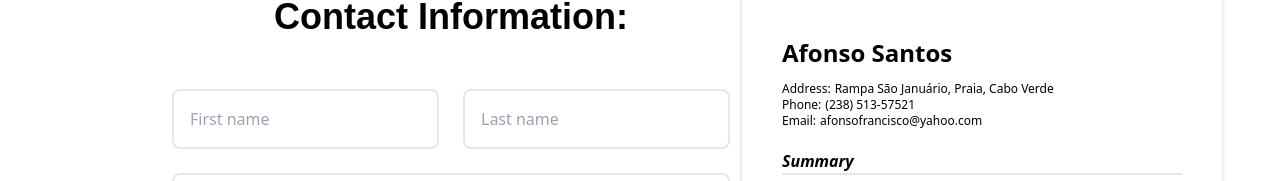
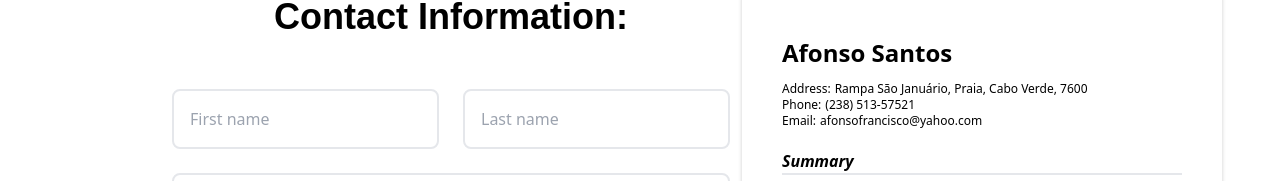
Before and after one commit to lmreineer/cv-maker, a React (Create React App) app: page / in a window 1280 px wide. Shown: the part 157-338 px from the top of the page. Built offline with nearby package versions, Linux system fonts and the light colour scheme.

Commit message:
Add address inputter

```diff
--- a/src/components/Main.js
+++ b/src/components/Main.js
@@ -6,12 +6,22 @@ const Main = () => {
     const [firstNameInput, setFirstNameInput] = useState("");
     const [lastNameInput, setLastNameInput] = useState("");
     const [professionInput, setProfessionInput] = useState("");
-    const [addressInput, setAddressInput] = useState("");
+    const [countryInput, setCountryInput] = useState("");
+    const [cityInput, setCityInput] = useState("");
+    const [stateProvinceInput, setStateProvinceInput] = useState("");
+    const [zipCodeInput, setZipCodeInput] = useState("");
     const [phoneInput, setPhoneInput] = useState("");
     const [emailInput, setEmailInput] = useState("");
 
     const capitaliseFirstLetter = (input) => {
         return input.charAt(0).toUpperCase() + input.slice(1);
+    };
+
+    const capitalizeFirstLetterOfEachWord = (input) => {
+        // capitalize first letter of each word
+        return input.replace(/(^\w{1})|(\s+\w{1})/g, (letter) =>
+            letter.toUpperCase()
+        );
     };
 
     return (
@@ -20,7 +30,10 @@ const Main = () => {
                 setFirstNameInput={setFirstNameInput}
                 setLastNameInput={setLastNameInput}
                 setProfessionInput={setProfessionInput}
-                setAddressInput={setAddressInput}
+                setCountryInput={setCountryInput}
+                setCityInput={setCityInput}
+                setStateProvinceInput={setStateProvinceInput}
+                setZipCodeInput={setZipCodeInput}
                 setPhoneInput={setPhoneInput}
                 setEmailInput={setEmailInput}
             />
@@ -28,7 +41,10 @@ const Main = () => {
                 firstNameInput={capitaliseFirstLetter(firstNameInput)}
                 lastNameInput={capitaliseFirstLetter(lastNameInput)}
                 professionInput={capitaliseFirstLetter(professionInput)}
-                addressInput={capitaliseFirstLetter(addressInput)}
+                countryInput={capitalizeFirstLetterOfEachWord(countryInput)}
+                cityInput={capitalizeFirstLetterOfEachWord(cityInput)}
+                stateProvinceInput={capitalizeFirstLetterOfEachWord(stateProvinceInput)}
+                zipCodeInput={capitalizeFirstLetterOfEachWord(zipCodeInput)}
                 phoneInput={capitaliseFirstLetter(phoneInput)}
                 emailInput={capitaliseFirstLetter(emailInput)}
             />
--- a/src/components/form/HeadingForm.js
+++ b/src/components/form/HeadingForm.js
@@ -4,7 +4,10 @@ const Heading = ({
     setFirstNameInput,
     setLastNameInput,
     setProfessionInput,
-    setAddressInput,
+    setCountryInput,
+    setCityInput,
+    setStateProvinceInput,
+    setZipCodeInput,
     setPhoneInput,
     setEmailInput,
 }) => {
@@ -75,9 +78,21 @@ const Heading = ({
         setProfessionInput(e.target.value);
     };
 
-    // const inputAddress = (e) => {
-    //     setAddressInput(e.target.value);
-    // };
+    const inputCountry = (e) => {
+        setCountryInput(e.target.value);
+    };
+
+    const inputCity = (e) => {
+        setCityInput(e.target.value);
+    };
+
+    const inputStateProvince = (e) => {
+        setStateProvinceInput(e.target.value);
+    };
+
+    const inputZipCode = (e) => {
+        setZipCodeInput(e.target.value);
+    };
 
     const inputPhone = (e) => {
         setPhoneInput(e.target.value);
@@ -154,6 +169,7 @@ const Heading = ({
                                 name="country"
                                 placeholder="Country"
                                 className="border-2 rounded-lg m-3 p-4 outline-0 focus:border-dark-yellow-green focus:shadow-inner focus:shadow-md"
+                                onChange={inputCountry}
                             />
                         </label>
                         <label>
@@ -162,6 +178,7 @@ const Heading = ({
                                 name="city"
                                 placeholder="City"
                                 className="border-2 rounded-lg m-3 p-4 outline-0 focus:border-dark-yellow-green focus:shadow-inner focus:shadow-md"
+                                onChange={inputCity}
                             />
                         </label>
                     </div>
@@ -172,6 +189,7 @@ const Heading = ({
                                 name="state-province"
                                 placeholder="State / Province"
                                 className="border-2 rounded-lg m-3 p-4 outline-0 focus:border-dark-yellow-green focus:shadow-inner focus:shadow-md"
+                                onChange={inputStateProvince}
                             />
                         </label>
                         <label>
@@ -180,6 +198,7 @@ const Heading = ({
                                 name="zip-code"
                                 placeholder="ZIP Code"
                                 className="border-2 rounded-lg m-3 p-4 outline-0 focus:border-dark-yellow-green focus:shadow-inner focus:shadow-md"
+                                onChange={inputZipCode}
                             />
                         </label>
                     </div>
--- a/src/components/preview/CVContent.js
+++ b/src/components/preview/CVContent.js
@@ -6,9 +6,12 @@ const Content = ({
     profession,
     professionInput,
     address,
+    contactInput,
+    countryInput,
+    cityInput,
+    stateProvinceInput,
+    zipCodeInput,
     contactHeading,
-    contactInput,
-    addressInput,
     phoneInput,
     emailInput,
     summaryContainer,
@@ -25,6 +28,8 @@ const Content = ({
     workDescriptionList,
     educationTimePeriodContainer,
 }) => {
+    const defaultAddress = "Rampa São Januário, Praia, Cabo Verde, 7600";
+
     return (
         <div className={textContainer}>
             <h1 className={fullName}>
@@ -36,7 +41,23 @@ const Content = ({
                 <h6 className={address}>
                     Address:
                     <span className={contactInput}>
-                        {addressInput || "Rampa São Januário, Praia, Cabo Verde"}
+                        <span>
+                            {cityInput ||
+                                stateProvinceInput ||
+                                countryInput ||
+                                zipCodeInput ||
+                                defaultAddress}
+
+                            {cityInput &&
+                                (stateProvinceInput || countryInput || zipCodeInput) &&
+                                `, ${stateProvinceInput || countryInput || zipCodeInput}`}
+
+                            {stateProvinceInput &&
+                                (countryInput || zipCodeInput) &&
+                                `, ${countryInput || zipCodeInput}`}
+
+                            {countryInput && zipCodeInput && `, ${zipCodeInput}`}
+                        </span>
                     </span>
                 </h6>
                 <h6 className={contactHeading}>
--- a/src/components/preview/CVModal.js
+++ b/src/components/preview/CVModal.js
@@ -4,7 +4,7 @@ const Modal = ({
     firstNameInput,
     lastNameInput,
     professionInput,
-    addressInput,
+    countryInput,
     phoneInput,
     emailInput,
 }) => {
@@ -20,7 +20,7 @@ const Modal = ({
                 address="mt-5 text-lg font-medium"
                 contactHeading="text-lg font-medium"
                 contactInput="font-normal ml-1"
-                addressInput={addressInput}
+                countryInput={countryInput}
                 phoneInput={phoneInput}
                 emailInput={emailInput}
                 summaryContainer="mt-10"
--- a/src/components/preview/CVPreview.js
+++ b/src/components/preview/CVPreview.js
@@ -6,7 +6,10 @@ const Control = ({
     firstNameInput,
     lastNameInput,
     professionInput,
-    addressInput,
+    countryInput,
+    cityInput,
+    stateProvinceInput,
+    zipCodeInput,
     phoneInput,
     emailInput,
 }) => {
@@ -31,7 +34,10 @@ const Control = ({
                     address="mt-3 text-xs font-medium"
                     contactHeading="text-xs font-medium"
                     contactInput="font-normal ml-1"
-                    addressInput={addressInput}
+                    countryInput={countryInput}
+                    cityInput={cityInput}
+                    stateProvinceInput={stateProvinceInput}
+                    zipCodeInput={zipCodeInput}
                     phoneInput={phoneInput}
                     emailInput={emailInput}
                     summaryContainer="mt-5"
@@ -60,7 +66,7 @@ const Control = ({
                         firstNameInput={firstNameInput}
                         lastNameInput={lastNameInput}
                         professionInput={professionInput}
-                        addressInput={addressInput}
+                        countryInput={countryInput}
                         phoneInput={phoneInput}
                         emailInput={emailInput}
                     />
```
